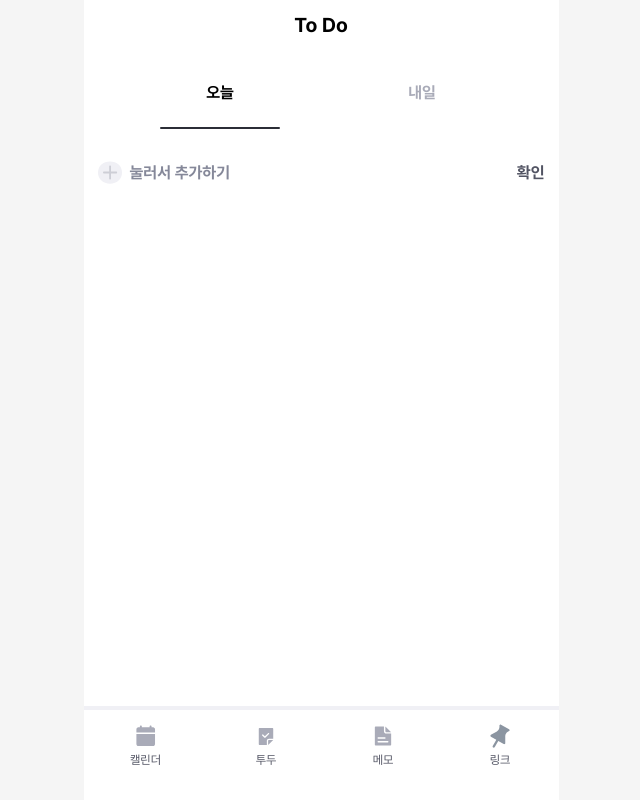
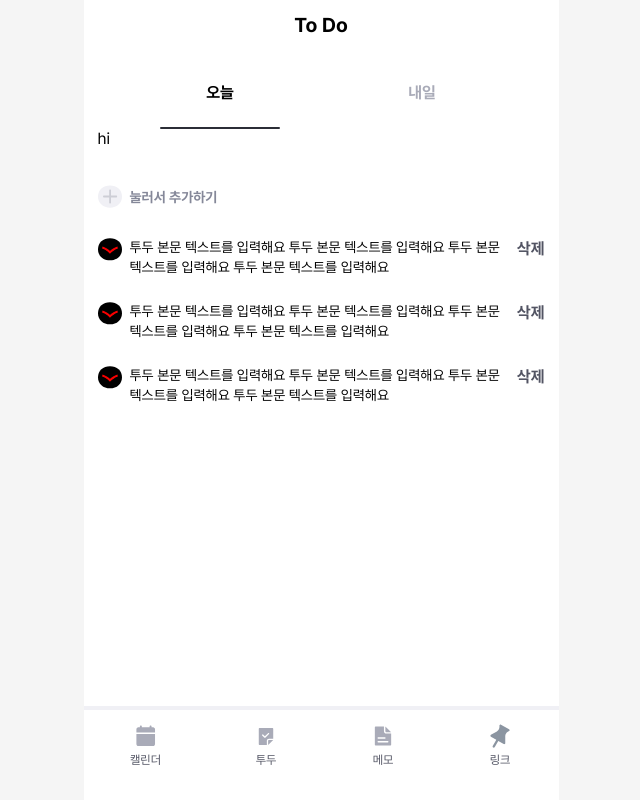
Before and after one commit to Nexters/kirook-web, a Next.js app: page /todo in a window 1280 px wide. Shown: the whole page, without its empty margins (319-959 px from the left). Built offline with nearby package versions, Linux system fonts and the light colour scheme.

Commit message:
feat: tabs 구조 수정

```diff
--- a/src/app/todo/components/TodoInput.tsx
+++ b/src/app/todo/components/TodoInput.tsx
@@ -35,13 +35,17 @@ export function TodoInput() {
       </button>
       <div className='relative flex w-full items-center gap-2'>
         <p
-          className={cn('text-grayscale-600 absolute left-0 font-bold', {
+          className={cn('text-grayscale-600 absolute left-0 text-sm font-bold', {
             hidden: isInputActivated,
           })}
         >
           눌러서 추가하기
         </p>
-        <div className='flex w-full items-center gap-2'>
+        <div
+          className={cn('flex w-full items-center gap-2', {
+            'opacity-0': !isInputActivated,
+          })}
+        >
           <input
             ref={inputRef}
             type='text'
--- /dev/null
+++ b/src/app/todo/components/TodoItem.tsx
@@ -0,0 +1,17 @@
+import { Icon } from '@/shared/components';
+
+export function TodoItem() {
+  return (
+    <div className='flex w-full items-start gap-2 py-3'>
+      <button type='button' className='flex items-center justify-center'>
+        <Icon iconType='CheckFilled' />
+      </button>
+      <p contentEditable className='grow text-sm font-normal'>
+        투두 본문 텍스트를 입력해요 투두 본문 텍스트를 입력해요 투두 본문 텍스트를 입력해요 투두 본문 텍스트를 입력해요
+      </p>
+      <button type='button' className='text-grayscale-700 w-fit shrink-0 font-bold'>
+        삭제
+      </button>
+    </div>
+  );
+}
--- /dev/null
+++ b/src/app/todo/components/TodoTabs.tsx
@@ -0,0 +1,7 @@
+interface TodoTabsProps {
+  current: string;
+}
+
+export function TodoTabs({ current }: TodoTabsProps) {
+  return <div>todo tabs</div>;
+}
--- a/src/app/todo/page.tsx
+++ b/src/app/todo/page.tsx
@@ -1,18 +1,28 @@
 import { TodoInput } from './components/TodoInput';
+import { TodoItem } from './components/TodoItem';
 import { Navigation } from '@/shared/components';
-import { Tab, Tabs } from '@/shared/components/Tabs';
+import { Tab, TabList, TabPanel, Tabs } from '@/shared/components/Tabs';
 
 export default function Todo() {
   return (
     <>
       <div className='flex flex-col items-center px-[14px]'>
         <h1 className='mb-5 mt-[11px] text-xl font-bold'>To Do</h1>
-        <Tabs>
-          <Tab>오늘</Tab>
-          <Tab>내일</Tab>
+        <Tabs initialTab='today'>
+          <TabList>
+            <Tab tabKey='today'>오늘</Tab>
+            <Tab tabKey='tomorrow'>내일</Tab>
+          </TabList>
+          <TabPanel tabKey='today'>hi</TabPanel>
+          <TabPanel tabKey='tomorrow'>hw</TabPanel>
         </Tabs>
         <div className='mt-[18px] flex w-full flex-col'>
           <TodoInput />
+          <ul>
+            {[1, 2, 3].map((todo) => (
+              <li key={todo}>{<TodoItem />}</li>
+            ))}
+          </ul>
         </div>
       </div>
       <Navigation />
--- a/src/shared/components/Tabs/Tab.tsx
+++ b/src/shared/components/Tabs/Tab.tsx
@@ -1,46 +1,38 @@
 'use client';
 
 import { type ReactNode } from 'react';
+import { type TabKey } from './types';
 import { useTabs } from './useTabs';
 import { cn } from '@/shared/utils/cn';
 
 export interface TabProps {
   children: ReactNode;
-  /**
-   * @description Tabs내에서 자동으로 주입되는 Property로 직접 주입하지 말것
-   */
-  index?: number;
+  tabKey: TabKey;
 }
 
-export function Tab({ children, index }: TabProps) {
+export function Tab({ children, tabKey }: TabProps) {
   const { activeTab, selectTab } = useTabs();
 
-  const handleTabClick = () => {
-    if (index === undefined) return;
-
-    selectTab(index);
-  };
-
-  const isActive = activeTab === index;
+  const isActive = activeTab === tabKey;
 
   return (
-    <li role='tab' className='relative h-full w-full'>
     <button
+      role='tab'
+      id={`tablist-${tabKey}`}
+      aria-controls={`tabpanel-${tabKey}`}
+      aria-selected={isActive}
       type='button'
-        onClick={handleTabClick}
+      onClick={() => selectTab(tabKey)}
       disabled={isActive}
       className={cn(
-          'text-grayscale-500 flex h-full w-full cursor-pointer items-center justify-center py-[22px] font-bold',
+        'text-grayscale-500 relative flex h-full w-full cursor-pointer items-center justify-center py-[22px] font-bold after:absolute after:bottom-[-2px] after:block after:h-[2.5px] after:w-[120px] after:rounded-lg after:bg-transparent',
         {
-            'after:bg-grayscale-900 text-black after:absolute after:bottom-[-2px] after:block after:h-[2.5px] after:w-[120px] after:rounded-lg':
+          'after:bg-grayscale-900 text-black transition-colors duration-500 after:transition-colors after:duration-500':
             isActive,
         },
       )}
     >
       {children}
     </button>
-    </li>
   );
 }
-
-Tab.displayName = 'Tab';
--- /dev/null
+++ b/src/shared/components/Tabs/TabList.tsx
@@ -0,0 +1,9 @@
+import { type ReactNode } from 'react';
+
+export function TabList({ children }: { children: ReactNode }) {
+  return (
+    <div role='tablist' className='flex w-full justify-center gap-1 px-[23.5px]'>
+      {children}
+    </div>
+  );
+}
--- /dev/null
+++ b/src/shared/components/Tabs/TabPanel.tsx
@@ -0,0 +1,22 @@
+'use client';
+
+import { type ReactNode } from 'react';
+import { type TabKey } from './types';
+import { useTabs } from './useTabs';
+
+interface TabPanelProps {
+  children?: ReactNode;
+  tabKey: TabKey;
+}
+
+export function TabPanel({ children, tabKey }: TabPanelProps) {
+  const { activeTab } = useTabs();
+
+  if (activeTab !== tabKey) return null;
+
+  return (
+    <div role='tabpanel' id={`tabpanel-${tabKey}`} aria-labelledby={`tablist-${tabKey}`} className='w-full'>
+      {children}
+    </div>
+  );
+}
--- a/src/shared/components/Tabs/Tabs.tsx
+++ b/src/shared/components/Tabs/Tabs.tsx
@@ -1,49 +1,26 @@
 'use client';
 
-import {
-  Children,
-  type ReactElement,
-  cloneElement,
-  isValidElement,
-  useCallback,
-  useEffect,
-  useMemo,
-  useState,
-} from 'react';
-import { Tab, type TabProps } from './Tab';
+import { ReactNode, useCallback, useEffect, useMemo, useState } from 'react';
 import { TabsContext } from './TabsContext';
+import { TabKey } from './types';
 
 export interface TabsProps {
-  children: ReactElement<TabProps> | ReactElement<TabProps>[];
-  onChangeTab?: (index: number) => void;
+  children: ReactNode;
+  initialTab: TabKey;
+  onChangeTab?: (tabKey: TabKey) => void;
 }
 
-export function Tabs({ children, onChangeTab }: TabsProps) {
-  const childrenToArray = Children.toArray(children);
+export function Tabs({ children, initialTab, onChangeTab }: TabsProps) {
+  const [activeTab, setActiveTab] = useState(initialTab);
 
-  // TODO: 왜 displayName이 undefined 인지 모르겠지만, Tab만 children으로 받을 수 있도록 예외 처리해야함
-  // for (const child of childrenToArray) {
-  //   console.log(Tab.displayName, child.displayName, child.type.displayName);
-  //   if (isValidElement(child) && typeof child.type === 'function' && child.type.name === Tab.displayName) continue;
-
-  //   throw new Error('Tabs 컴포넌트의 자식은 Tab 컴포넌트만 가능합니다.');
-  // }
-
-  const [activeTab, setActiveTab] = useState(0);
-
-  const selectTab = useCallback((index: number) => {
-    setActiveTab(index);
+  const selectTab = useCallback((tabKey: TabKey) => {
+    setActiveTab(tabKey);
   }, []);
 
   useEffect(() => {
     onChangeTab?.(activeTab);
+    // eslint-disable-next-line react-hooks/exhaustive-deps
   }, [activeTab]);
-
-  const tabs = Children.map(children, (child, index) => {
-    return cloneElement(child, {
-      index,
-    });
-  });
 
   const contextValue = useMemo(
     () => ({
@@ -53,11 +30,5 @@ export function Tabs({ children, onChangeTab }: TabsProps) {
     [activeTab, selectTab],
   );
 
-  return (
-    <TabsContext.Provider value={contextValue}>
-      <ul role='tablist' className='flex w-full justify-center gap-1 px-[23.5px]'>
-        {tabs}
-      </ul>
-    </TabsContext.Provider>
-  );
+  return <TabsContext.Provider value={contextValue}>{children}</TabsContext.Provider>;
 }
--- a/src/shared/components/Tabs/TabsContext.ts
+++ b/src/shared/components/Tabs/TabsContext.ts
@@ -1,10 +1,12 @@
-// 'use client';
+'use client';
+
 import { createContext } from 'react';
+import { type TabKey } from './types';
 
 interface TabsContext {
-  activeTab: number;
+  activeTab: TabKey;
 
-  selectTab(index: number): void;
+  selectTab(key: TabKey): void;
 }
 
 export const TabsContext = createContext<TabsContext | null>(null);
--- a/src/shared/components/Tabs/index.ts
+++ b/src/shared/components/Tabs/index.ts
@@ -1,2 +1,4 @@
 export * from './Tabs';
 export * from './Tab';
+export * from './TabList';
+export * from './TabPanel';
--- /dev/null
+++ b/src/shared/components/Tabs/types.ts
@@ -0,0 +1 @@
+export type TabKey = string | number;
```
Lines whose indentation alone changed are shown as unchanged.
